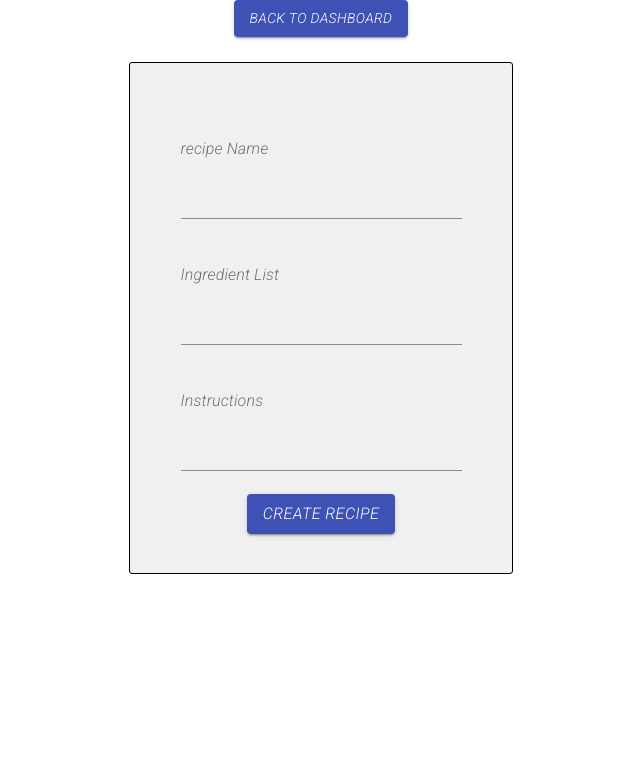
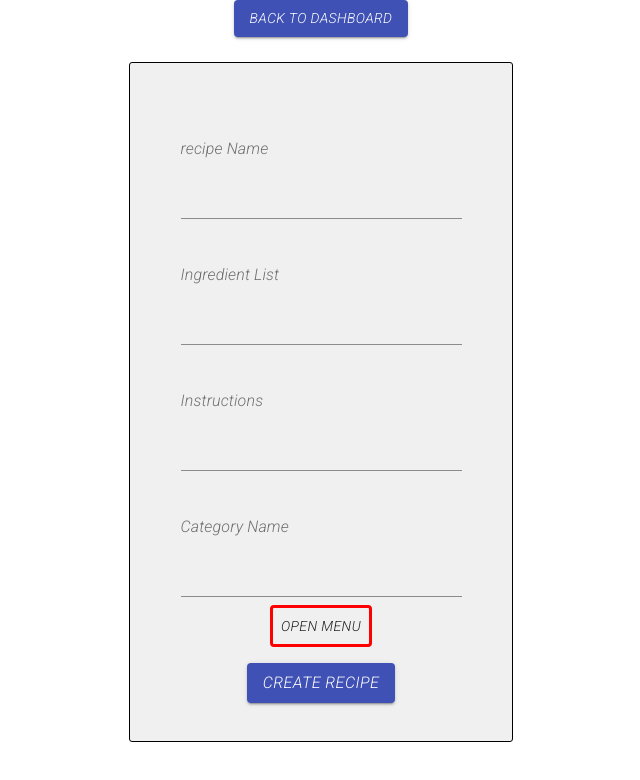
Before and after one commit to Chubbard022/recipeBookFE, a React (Create React App) app: page /recipemaker in a window 1280 px wide. Shown: the top 780 px of the page, without its empty margins (319-959 px from the left). Built offline with nearby package versions, Linux system fonts and the light colour scheme; no server answers.

Commit message:
making minor changes to recipe action

```diff
--- a/src/Components/Dashboard/LinksWithinDash/RecipeMaker.js
+++ b/src/Components/Dashboard/LinksWithinDash/RecipeMaker.js
@@ -5,6 +5,8 @@ import TextField from '@material-ui/core/TextField';
 import Button from '@material-ui/core/Button';
 import { createMuiTheme, ThemeProvider } from '@material-ui/core/styles';
 import { Alert, AlertTitle } from '@material-ui/lab';
+import Menu from '@material-ui/core/Menu';
+import MenuItem from '@material-ui/core/MenuItem';
 
 import {createRecipe} from "../../../Actions/recipe"
 import "./linksWithinDash.css"
@@ -30,18 +32,19 @@ const theme = createMuiTheme({
     }
     },
 });
-
 class RecipeMaker extends Component{
     constructor(props){
         super(props)
         this.state={
             successMessage: "",
+            anchorEl: null,
             form : {
                 name: "",
                 ingredients: "",
                 instructions: "",
                 username : ""
             }
+
         }
     }
     componentDidMount(){
@@ -85,7 +88,15 @@ class RecipeMaker extends Component{
         }
         setTimeout(this.successMessage,3000)
     }
-
+    //handling click for dropdown menu
+    handleClick = (event) =>{
+        console.log(event.currentTarget)
+        this.setState({...this.state, anchorEl: event.currentTarget})
+    }
+    //handle closing the dropdown menu
+    handleClose = () =>{
+        this.setState({...this.state,anchorEl:null})
+    }
 
 
 render(){
@@ -139,6 +150,32 @@ render(){
                             margin="normal"
                             className="formInputField"
                         />
+                        <br/>
+                        <TextField
+                            id="standard-name"
+                            label="Category Name"
+                            name="ingredients"
+                            value={this.state.form.ingredients}
+                            onChange={this.handleChange}
+                            margin="normal"
+                            className="formInputField"
+                        />
+                        <br/>
+                        <Button aria-controls="simple-menu" aria-haspopup="true" onClick={this.handleClick}>
+                            Open Menu
+                        </Button>
+                        <Menu
+                            id="simple-menu"
+                            anchorEl={this.state.anchorEl}
+                            keepMounted
+                            open={Boolean(this.state.anchorEl)}
+                            onClose={this.handleClose}
+                        >
+                        {/* NEED TO CHANGE TO WHAT CATEGORIES ARE ALREADY MADE */}
+                            <MenuItem onClick={this.handleClose}>Profile</MenuItem>
+                            <MenuItem onClick={this.handleClose}>My account</MenuItem>
+                            <MenuItem onClick={this.handleClose}>Logout</MenuItem>
+                        </Menu>
                     </form>
                     <Button
                         variant="contained"
```
Lines whose indentation alone changed are shown as unchanged.
